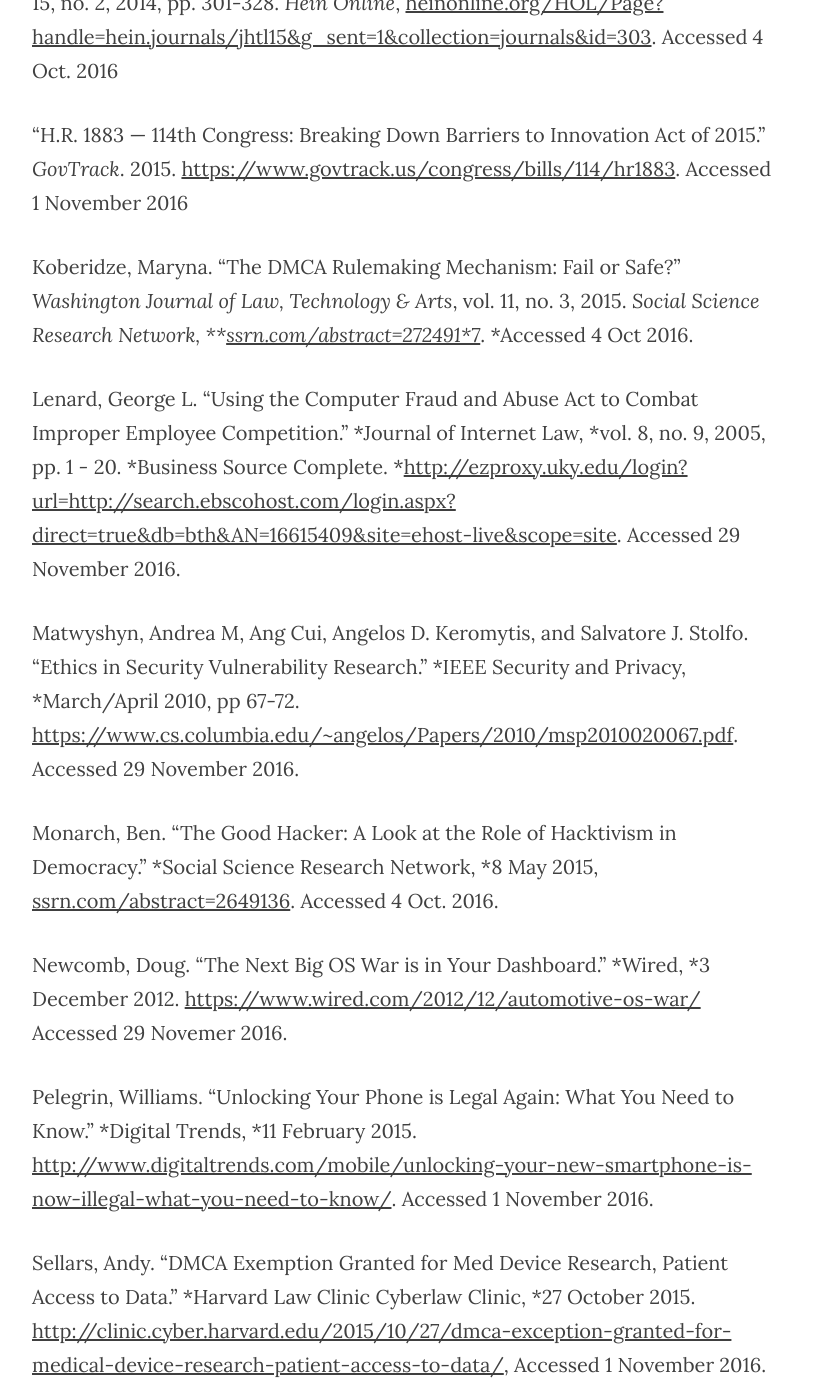
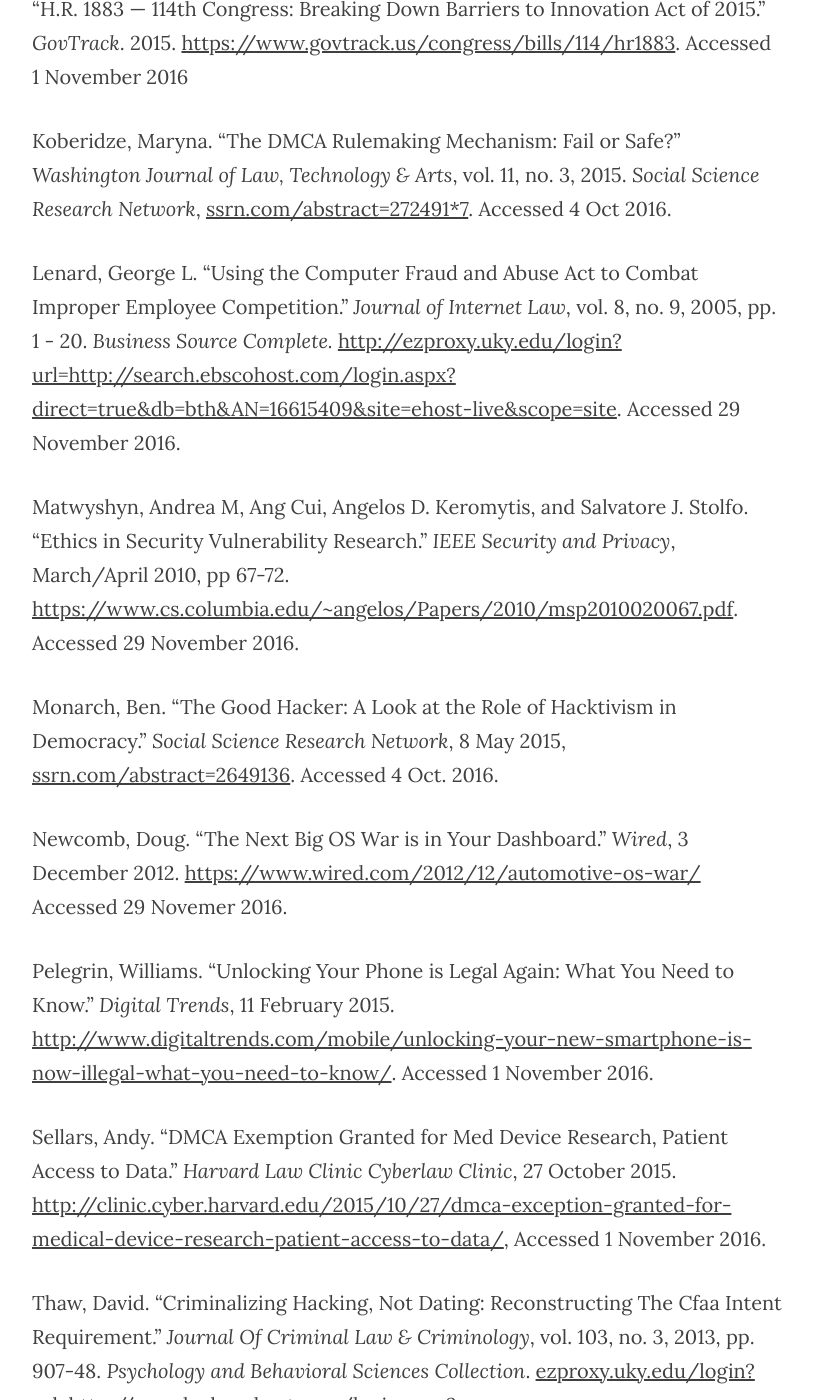
Before and after one commit to irowebbn/irowebbn.github.io, a Jekyll site: the page built from _posts/2016-12-02-balancing-economic-freedom-with-personal-safety.md, in a window 1280 px wide and 1400 px high, scrolled down 8106 px. Shown: the whole window, without its empty margins (233-1046 px from the left). Built offline with Jekyll 4.4.1, drawn with Linux system fonts in a browser that asks for light colours; nearby versions of some CDN libraries; some of the changed text lies outside the part shown.

```diff
--- a/_posts/2016-12-02-balancing-economic-freedom-with-personal-safety.md
+++ b/_posts/2016-12-02-balancing-economic-freedom-with-personal-safety.md
@@ -31,31 +30,31 @@ An ideal solution would take the burden off of researchers constantly fighting t
 
 # Works Cited
 
-# Bigelow, Pete. "General Motors says it owns your car's software." *Autoblog, *20 May 2015. [http://www.autoblog.com/2015/05/20/general-motors-says-owns-your-car-software/](http://www.autoblog.com/2015/05/20/general-motors-says-owns-your-car-software/) Accessed 29 November 2016.
+Bigelow, Pete. "General Motors says it owns your car's software." *Autoblog,* 20 May 2015. [http://www.autoblog.com/2015/05/20/general-motors-says-owns-your-car-software/](http://www.autoblog.com/2015/05/20/general-motors-says-owns-your-car-software/) Accessed 29 November 2016.
 
 Constant, Sarah A. "The Computer Fraud and Abuse Act: A Prosecutor's Dream and a Hacker's Worst Nightmare - The Case against Aaron Swartz and the Need to Reform the CFAA." *Tulane Journal of Technology and Intellectual Property*, vol. 16, 2013, pp. 231-48. *Hein Online*, [heinonline.org/HOL/Page?handle=hein.journals/tuljtip16&start_page=231&collection=journals&id=241](http://heinonline.org/HOL/Page?handle=hein.journals/tuljtip16&start_page=231&collection=journals&id=241). Accessed 4 Oct. 2016.
 
-Duffy, William."Defeat Devices as Intellectual Property: A Retrospective Assessment from the DMCA Rulemaking.” *The CCCC-IP Annual: Top Intellectual Property Developments of 2015. *Intellectual Property Caucus of the Conference on College Composition and Communication, March 2016, pp 37- 45. *National Council of Teachers of English, *[www.ncte.org/library/NCTEFiles/Groups/CCCC/Committees/TopIP2015Collection.pdf#page=37](http://www.ncte.org/library/NCTEFiles/Groups/CCCC/Committees/TopIP2015Collection.pdf#page=37). Accessed 4 Oct. 2016.
+Duffy, William."Defeat Devices as Intellectual Property: A Retrospective Assessment from the DMCA Rulemaking.” *The CCCC-IP Annual: Top Intellectual Property Developments of 2015.* Intellectual Property Caucus of the Conference on College Composition and Communication, March 2016, pp 37- 45. *National Council of Teachers of English*, [www.ncte.org/library/NCTEFiles/Groups/CCCC/Committees/TopIP2015Collection.pdf#page=37](http://www.ncte.org/library/NCTEFiles/Groups/CCCC/Committees/TopIP2015Collection.pdf#page=37). Accessed 4 Oct. 2016.
 
-Greenberg, Andy. "Hackers Remotely a Kill Jeep Highway - With Me in It." *Wired, *21 July 2015. [https://www.wired.com/2015/07/hackers-remotely-kill-jeep-highway/](https://www.wired.com/2015/07/hackers-remotely-kill-jeep-highway/). Accessed 2 November 2016.
+Greenberg, Andy. "Hackers Remotely a Kill Jeep Highway - With Me in It." *Wired,* 21 July 2015. [https://www.wired.com/2015/07/hackers-remotely-kill-jeep-highway/](https://www.wired.com/2015/07/hackers-remotely-kill-jeep-highway/). Accessed 2 November 2016.
 
 Hasenfus, Nicholas. "Unlocking Will Get You Locked Up: A Recent Change to the DMCA Makes Unlocking Cell Phones Illegal." *Journal of High Technology Law*, vol. 15, no. 2, 2014, pp. 301-328. *Hein Online*, [heinonline.org/HOL/Page?handle=hein.journals/jhtl15&g_sent=1&collection=journals&id=303](http://heinonline.org/HOL/Page?handle=hein.journals/jhtl15&g_sent=1&collection=journals&id=303). Accessed 4 Oct. 2016
 
 "H.R. 1883 — 114th Congress: Breaking Down Barriers to Innovation Act of 2015." *GovTrack*. 2015. [https://www.govtrack.us/congress/bills/114/hr1883](https://www.govtrack.us/congress/bills/114/hr1883). Accessed 1 November 2016
 
-Koberidze, Maryna. "The DMCA Rulemaking Mechanism: Fail or Safe?" *Washington Journal of Law, Technology & Arts*, vol. 11, no. 3, 2015. *Social Science Research Network, **[ssrn.com/abstract=272491*7](http://papers.ssrn.com/sol3/Delivery.cfm?abstractid=2724917)*. *Accessed 4 Oct 2016.
+Koberidze, Maryna. "The DMCA Rulemaking Mechanism: Fail or Safe?" *Washington Journal of Law, Technology & Arts*, vol. 11, no. 3, 2015. *Social Science Research Network*, [ssrn.com/abstract=272491*7](http://papers.ssrn.com/sol3/Delivery.cfm?abstractid=2724917). Accessed 4 Oct 2016.
 
-Lenard, George L. "Using the Computer Fraud and Abuse Act to Combat Improper Employee Competition." *Journal of Internet Law, *vol. 8, no. 9, 2005, pp. 1 - 20. *Business Source Complete. *[http://ezproxy.uky.edu/login?url=http://search.ebscohost.com/login.aspx?direct=true&db=bth&AN=16615409&site=ehost-live&scope=site](http://ezproxy.uky.edu/login?url=http://search.ebscohost.com/login.aspx?direct=true&db=bth&AN=16615409&site=ehost-live&scope=site). Accessed 29 November 2016.
+Lenard, George L. "Using the Computer Fraud and Abuse Act to Combat Improper Employee Competition." *Journal of Internet Law*, vol. 8, no. 9, 2005, pp. 1 - 20. *Business Source Complete.* [http://ezproxy.uky.edu/login?url=http://search.ebscohost.com/login.aspx?direct=true&db=bth&AN=16615409&site=ehost-live&scope=site](http://ezproxy.uky.edu/login?url=http://search.ebscohost.com/login.aspx?direct=true&db=bth&AN=16615409&site=ehost-live&scope=site). Accessed 29 November 2016.
 
-Matwyshyn, Andrea M, Ang Cui, Angelos D. Keromytis, and Salvatore J. Stolfo. "Ethics in Security Vulnerability Research." *IEEE Security and Privacy, *March/April 2010, pp 67-72. [https://www.cs.columbia.edu/~angelos/Papers/2010/msp2010020067.pdf](https://www.cs.columbia.edu/~angelos/Papers/2010/msp2010020067.pdf). Accessed 29 November 2016.
+Matwyshyn, Andrea M, Ang Cui, Angelos D. Keromytis, and Salvatore J. Stolfo. "Ethics in Security Vulnerability Research." *IEEE Security and Privacy*, March/April 2010, pp 67-72. [https://www.cs.columbia.edu/~angelos/Papers/2010/msp2010020067.pdf](https://www.cs.columbia.edu/~angelos/Papers/2010/msp2010020067.pdf). Accessed 29 November 2016.
 
-Monarch, Ben. "The Good Hacker: A Look at the Role of Hacktivism in Democracy." *Social Science Research Network, *8 May 2015,[ ssrn.com/abstract=2649136](http://ssrn.com/abstract=2649136). Accessed 4 Oct. 2016.
+Monarch, Ben. "The Good Hacker: A Look at the Role of Hacktivism in Democracy." *Social Science Research Network*, 8 May 2015,[ ssrn.com/abstract=2649136](http://ssrn.com/abstract=2649136). Accessed 4 Oct. 2016.
 
-Newcomb, Doug. "The Next Big OS War is in Your Dashboard." *Wired, *3 December 2012. [https://www.wired.com/2012/12/automotive-os-war/](https://www.wired.com/2012/12/automotive-os-war/) Accessed 29 Novemer 2016.
+Newcomb, Doug. "The Next Big OS War is in Your Dashboard." *Wired*, 3 December 2012. [https://www.wired.com/2012/12/automotive-os-war/](https://www.wired.com/2012/12/automotive-os-war/) Accessed 29 Novemer 2016.
 
-Pelegrin, Williams. "Unlocking Your Phone is Legal Again: What You Need to Know." *Digital Trends, *11 February 2015. [http://www.digitaltrends.com/mobile/unlocking-your-new-smartphone-is-now-illegal-what-you-need-to-know/](http://www.digitaltrends.com/mobile/unlocking-your-new-smartphone-is-now-illegal-what-you-need-to-know/). Accessed 1 November 2016.
+Pelegrin, Williams. "Unlocking Your Phone is Legal Again: What You Need to Know." *Digital Trends*, 11 February 2015. [http://www.digitaltrends.com/mobile/unlocking-your-new-smartphone-is-now-illegal-what-you-need-to-know/](http://www.digitaltrends.com/mobile/unlocking-your-new-smartphone-is-now-illegal-what-you-need-to-know/). Accessed 1 November 2016.
 
-Sellars, Andy. "DMCA Exemption Granted for Med Device Research, Patient Access to Data." *Harvard Law Clinic Cyberlaw Clinic, *27 October 2015. [http://clinic.cyber.harvard.edu/2015/10/27/dmca-exception-granted-for-medical-device-research-patient-access-to-data/](http://clinic.cyber.harvard.edu/2015/10/27/dmca-exception-granted-for-medical-device-research-patient-access-to-data/), Accessed 1 November 2016.
+Sellars, Andy. "DMCA Exemption Granted for Med Device Research, Patient Access to Data." *Harvard Law Clinic Cyberlaw Clinic*, 27 October 2015. [http://clinic.cyber.harvard.edu/2015/10/27/dmca-exception-granted-for-medical-device-research-patient-access-to-data/](http://clinic.cyber.harvard.edu/2015/10/27/dmca-exception-granted-for-medical-device-research-patient-access-to-data/), Accessed 1 November 2016.
 
 Thaw, David. "Criminalizing Hacking, Not Dating: Reconstructing The Cfaa Intent Requirement." *Journal Of Criminal Law & Criminology*, vol. 103, no. 3, 2013, pp. 907-48. *Psychology and Behavioral Sciences Collection*. [ezproxy.uky.edu/login?url=http://search.ebscohost.com/login.aspx?direct=true&db=pbh&AN=89862800&site=ehost-live&scope=site](http://ezproxy.uky.edu/login?url=http://search.ebscohost.com/login.aspx?direct=true&db=pbh&AN=89862800&site=ehost-live&scope=site). Accessed 4 Oct. 2016.
 
```
Also changed, not shown: other parts of _posts/2016-12-02-balancing-economic-freedom-with-personal-safety.md (+0 -1 lines).
